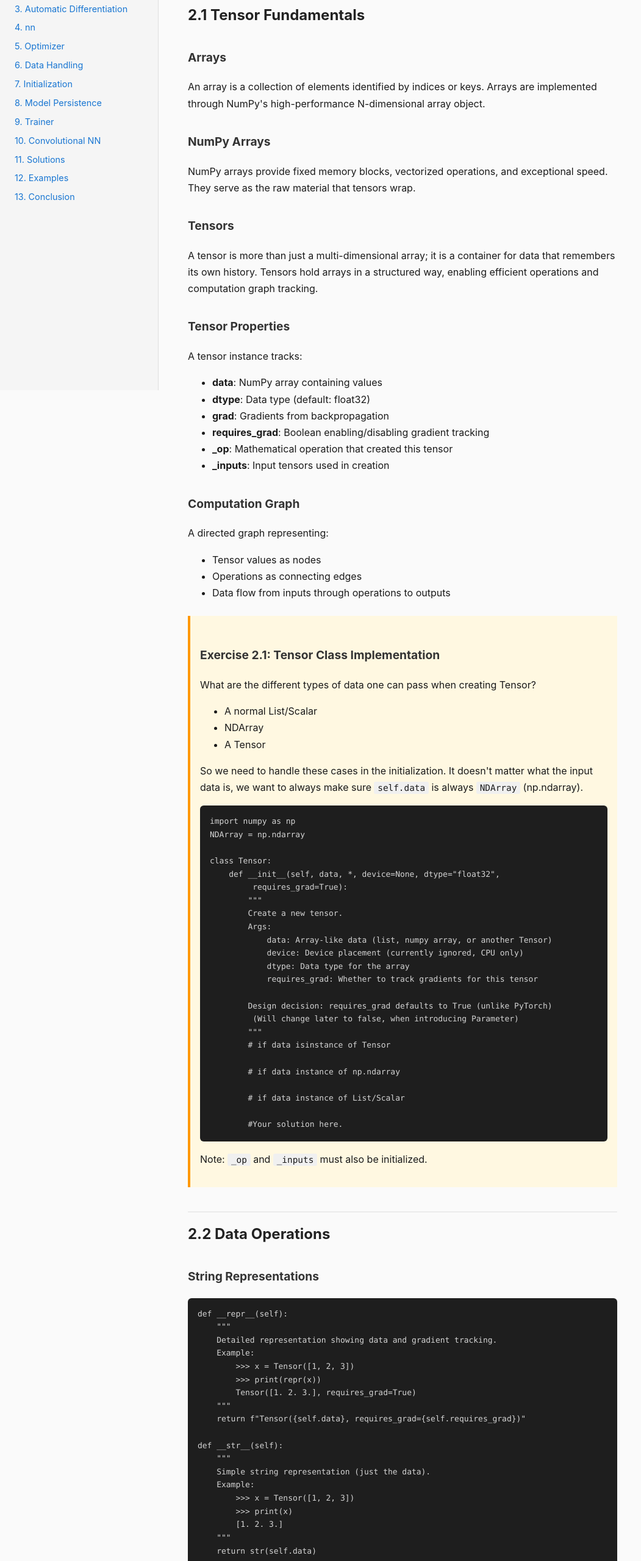
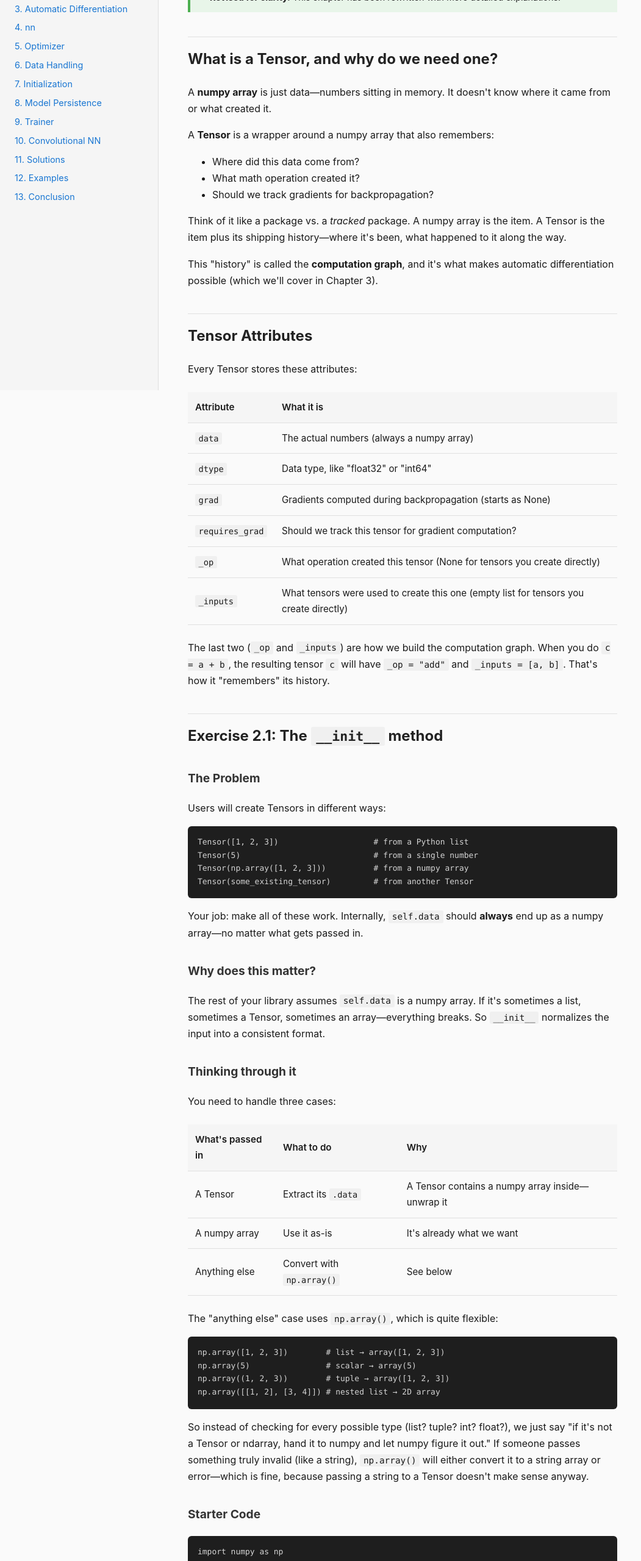
Before and after one commit to emily-flambe/deep-learning-library, a plain HTML site: page docs/public/tensor.html in a window 1280 px wide. Shown: the part 160-2720 px from the top of the page at 61% size, without its empty margins (0-1051 px from the left). Drawn offline with Linux system fonts and the light colour scheme.

Commit message:
Revise Chapter 2: Tensor for clarity
- Add beginner-friendly explanations for concepts
- Explain what isinstance() does
- Explain what @property does
- Show explicit np.array() conversion examples
- Add "revised for clarity" badge

Co-Authored-By: Claude Opus 4.5 <noreply@anthropic.com>

```diff
--- a/docs/public/tensor.html
+++ b/docs/public/tensor.html
@@ -31,136 +31,192 @@
     <main class="content">
       <h1>Chapter 2: Tensor</h1>
 
-      <h2>2.1 Tensor Fundamentals</h2>
+      <div class="revised">
+        <strong>✓ Revised for clarity.</strong> This chapter has been rewritten with more detailed explanations.
+      </div>
 
-      <h3>Arrays</h3>
-      <p>An array is a collection of elements identified by indices or keys. Arrays are implemented through NumPy's high-performance N-dimensional array object.</p>
+      <h2>What is a Tensor, and why do we need one?</h2>
 
-      <h3>NumPy Arrays</h3>
-      <p>NumPy arrays provide fixed memory blocks, vectorized operations, and exceptional speed. They serve as the raw material that tensors wrap.</p>
+      <p>A <strong>numpy array</strong> is just data—numbers sitting in memory. It doesn't know where it came from or what created it.</p>
 
-      <h3>Tensors</h3>
-      <p>A tensor is more than just a multi-dimensional array; it is a container for data that remembers its own history. Tensors hold arrays in a structured way, enabling efficient operations and computation graph tracking.</p>
-
-      <h3>Tensor Properties</h3>
-      <p>A tensor instance tracks:</p>
+      <p>A <strong>Tensor</strong> is a wrapper around a numpy array that also remembers:</p>
       <ul>
-        <li><strong>data</strong>: NumPy array containing values</li>
-        <li><strong>dtype</strong>: Data type (default: float32)</li>
-        <li><strong>grad</strong>: Gradients from backpropagation</li>
-        <li><strong>requires_grad</strong>: Boolean enabling/disabling gradient tracking</li>
-        <li><strong>_op</strong>: Mathematical operation that created this tensor</li>
-        <li><strong>_inputs</strong>: Input tensors used in creation</li>
+        <li>Where did this data come from?</li>
+        <li>What math operation created it?</li>
+        <li>Should we track gradients for backpropagation?</li>
       </ul>
 
-      <h3>Computation Graph</h3>
-      <p>A directed graph representing:</p>
-      <ul>
-        <li>Tensor values as nodes</li>
-        <li>Operations as connecting edges</li>
-        <li>Data flow from inputs through operations to outputs</li>
-      </ul>
+      <p>Think of it like a package vs. a <em>tracked</em> package. A numpy array is the item. A Tensor is the item plus its shipping history—where it's been, what happened to it along the way.</p>
 
-      <div class="exercise">
-        <h3>Exercise 2.1: Tensor Class Implementation</h3>
-        <p>What are the different types of data one can pass when creating Tensor?</p>
-        <ul>
-          <li>A normal List/Scalar</li>
-          <li>NDArray</li>
-          <li>A Tensor</li>
-        </ul>
-        <p>So we need to handle these cases in the initialization. It doesn't matter what the input data is, we want to always make sure <code>self.data</code> is always <code>NDArray</code> (np.ndarray).</p>
+      <p>This "history" is called the <strong>computation graph</strong>, and it's what makes automatic differentiation possible (which we'll cover in Chapter 3).</p>
 
-        <pre><code>import numpy as np
-NDArray = np.ndarray
+      <h2>Tensor Attributes</h2>
+
+      <p>Every Tensor stores these attributes:</p>
+
+      <table>
+        <tr><th>Attribute</th><th>What it is</th></tr>
+        <tr><td><code>data</code></td><td>The actual numbers (always a numpy array)</td></tr>
+        <tr><td><code>dtype</code></td><td>Data type, like "float32" or "int64"</td></tr>
+        <tr><td><code>grad</code></td><td>Gradients computed during backpropagation (starts as None)</td></tr>
+        <tr><td><code>requires_grad</code></td><td>Should we track this tensor for gradient computation?</td></tr>
+        <tr><td><code>_op</code></td><td>What operation created this tensor (None for tensors you create directly)</td></tr>
+        <tr><td><code>_inputs</code></td><td>What tensors were used to create this one (empty list for tensors you create directly)</td></tr>
+      </table>
+
+      <p>The last two (<code>_op</code> and <code>_inputs</code>) are how we build the computation graph. When you do <code>c = a + b</code>, the resulting tensor <code>c</code> will have <code>_op = "add"</code> and <code>_inputs = [a, b]</code>. That's how it "remembers" its history.</p>
+
+      <h2>Exercise 2.1: The <code>__init__</code> method</h2>
+
+      <h3>The Problem</h3>
+
+      <p>Users will create Tensors in different ways:</p>
+
+      <pre><code>Tensor([1, 2, 3])                    # from a Python list
+Tensor(5)                            # from a single number
+Tensor(np.array([1, 2, 3]))          # from a numpy array
+Tensor(some_existing_tensor)         # from another Tensor</code></pre>
+
+      <p>Your job: make all of these work. Internally, <code>self.data</code> should <strong>always</strong> end up as a numpy array—no matter what gets passed in.</p>
+
+      <h3>Why does this matter?</h3>
+
+      <p>The rest of your library assumes <code>self.data</code> is a numpy array. If it's sometimes a list, sometimes a Tensor, sometimes an array—everything breaks. So <code>__init__</code> normalizes the input into a consistent format.</p>
+
+      <h3>Thinking through it</h3>
+
+      <p>You need to handle three cases:</p>
+
+      <table>
+        <tr><th>What's passed in</th><th>What to do</th><th>Why</th></tr>
+        <tr><td>A Tensor</td><td>Extract its <code>.data</code></td><td>A Tensor contains a numpy array inside—unwrap it</td></tr>
+        <tr><td>A numpy array</td><td>Use it as-is</td><td>It's already what we want</td></tr>
+        <tr><td>Anything else</td><td>Convert with <code>np.array()</code></td><td>See below</td></tr>
+      </table>
+
+      <p>The "anything else" case uses <code>np.array()</code>, which is quite flexible:</p>
+      <pre><code>np.array([1, 2, 3])        # list → array([1, 2, 3])
+np.array(5)                # scalar → array(5)
+np.array((1, 2, 3))        # tuple → array([1, 2, 3])
+np.array([[1, 2], [3, 4]]) # nested list → 2D array</code></pre>
+      <p>So instead of checking for every possible type (list? tuple? int? float?), we just say "if it's not a Tensor or ndarray, hand it to numpy and let numpy figure it out." If someone passes something truly invalid (like a string), <code>np.array()</code> will either convert it to a string array or error—which is fine, because passing a string to a Tensor doesn't make sense anyway.</p>
+
+      <h3>Starter Code</h3>
+
+      <pre><code>import numpy as np
 
 class Tensor:
-    def __init__(self, data, *, device=None, dtype="float32",
-         requires_grad=True):
-        """
-        Create a new tensor.
-        Args:
-            data: Array-like data (list, numpy array, or another Tensor)
-            device: Device placement (currently ignored, CPU only)
-            dtype: Data type for the array
-            requires_grad: Whether to track gradients for this tensor
+    def __init__(self, data, *, device=None, dtype="float32", requires_grad=True):
 
-        Design decision: requires_grad defaults to True (unlike PyTorch)
-         (Will change later to false, when introducing Parameter)
-        """
-        # if data isinstance of Tensor
+        # Step 1: Normalize the input to a numpy array
+        if isinstance(data, Tensor):
+            # data is a Tensor—extract the numpy array inside it
+            data = data.data
+        elif isinstance(data, np.ndarray):
+            # data is already a numpy array—nothing to do
+            data = data
+        else:
+            # data is a list, scalar, or something else—let numpy convert it
+            data = np.array(data)
 
-        # if data instance of np.ndarray
+        # Step 2: Store it with the correct dtype
+        self.data = data.astype(dtype)
 
-        # if data instance of List/Scalar
+        # Step 3: Initialize the other attributes
+        self.requires_grad = requires_grad
+        self.grad = None              # No gradient computed yet
+        self._device = device or "cpu"
+        self._op = None               # No operation created this (it's a "leaf" tensor)
+        self._inputs = []             # No input tensors (it's a "leaf" tensor)</code></pre>
 
-        #Your solution here.</code></pre>
-
-        <p>Note: <code>_op</code> and <code>_inputs</code> must also be initialized.</p>
+      <div class="hint">
+        <strong>Understanding <code>isinstance()</code></strong><br>
+        <code>isinstance(x, SomeType)</code> returns <code>True</code> if <code>x</code> is of type <code>SomeType</code>, otherwise <code>False</code>. For example:
+        <pre><code>isinstance([1, 2, 3], list)      # True
+isinstance([1, 2, 3], np.ndarray) # False
+isinstance(np.array([1,2,3]), np.ndarray)  # True</code></pre>
       </div>
 
-      <h2>2.2 Data Operations</h2>
+      <h2>Exercise 2.2: Properties</h2>
 
-      <h3>String Representations</h3>
-      <pre><code>def __repr__(self):
-    """
-    Detailed representation showing data and gradient tracking.
-    Example:
-        >>> x = Tensor([1, 2, 3])
-        >>> print(repr(x))
-        Tensor([1. 2. 3.], requires_grad=True)
-    """
-    return f"Tensor({self.data}, requires_grad={self.requires_grad})"
+      <p>These are simple one-liners. They just expose information about the underlying numpy array.</p>
 
-def __str__(self):
-    """
-    Simple string representation (just the data).
-    Example:
-        >>> x = Tensor([1, 2, 3])
-        >>> print(x)
-        [1. 2. 3.]
-    """
-    return str(self.data)</code></pre>
-
-      <h3>Basic Properties</h3>
       <pre><code>@property
 def shape(self):
+    """Return dimensions like (3,) or (2, 4)"""
     return self.data.shape
 
 @property
-def dtype(self):
-    return self.data.dtype
-
-@property
 def ndim(self):
+    """Return number of dimensions (1 for vector, 2 for matrix, etc.)"""
     return self.data.ndim
 
 @property
 def size(self):
+    """Return total number of elements"""
     return self.data.size
 
 @property
 def device(self):
+    """Return device location (always 'cpu' for now)"""
     return self._device</code></pre>
 
-      <h3>Methods</h3>
+      <div class="hint">
+        <strong>What's <code>@property</code>?</strong><br>
+        It lets you access a method like an attribute—without parentheses. So instead of <code>t.shape()</code>, you can just write <code>t.shape</code>. It's syntactic sugar that makes the API cleaner.
+      </div>
 
-      <p><strong>numpy()</strong>: Extracts raw NumPy data, returning a copy disconnected from the computation graph.</p>
+      <h2>Exercise 2.3: <code>numpy()</code> and <code>detach()</code></h2>
 
-      <p><strong>detach()</strong>: Creates a new Tensor with identical data but <code>requires_grad=False</code>, excluding it from gradient computation during backpropagation.</p>
+      <h3>numpy()</h3>
 
-      <p>Both methods are essential for inspection and manipulation without affecting the computational graph.</p>
+      <p>Returns a plain numpy array, disconnected from the Tensor.</p>
 
-      <pre><code>def backward(self, out_grad=None):
-    # we will do this in next chapter!</code></pre>
+      <pre><code>def numpy(self):
+    """Return a copy of the data as a plain numpy array."""
+    return self.data.copy()</code></pre>
+
+      <p><strong>Why return a copy?</strong> So that modifying the returned array doesn't accidentally change the Tensor's data. They stay independent.</p>
+
+      <h3>detach()</h3>
+
+      <p>Returns a <em>new</em> Tensor with the same data, but with <code>requires_grad=False</code>.</p>
+
+      <pre><code>def detach(self):
+    """Create a new Tensor that won't track gradients."""
+    return Tensor(self.data, device=self._device, dtype=str(self.data.dtype), requires_grad=False)</code></pre>
+
+      <p><strong>Why would you use this?</strong> Sometimes you want to use a tensor's values without including it in the computation graph. For example, when logging values during training, you don't need gradients for that.</p>
+
+      <h2>String Representations</h2>
+
+      <p>Python has two ways to convert an object to a string:</p>
+
+      <pre><code>def __repr__(self):
+    """Detailed view (for debugging). Shows data and requires_grad."""
+    return f"Tensor({self.data}, requires_grad={self.requires_grad})"
+
+def __str__(self):
+    """Simple view (for printing). Just shows the data."""
+    return str(self.data)</code></pre>
+
+      <p><code>__repr__</code> is what you see when you type a variable name in the REPL. <code>__str__</code> is what <code>print()</code> uses.</p>
+
+      <h2>What's Next?</h2>
+
+      <p>Right now, our Tensor is just a fancy wrapper around a numpy array. The magic happens in Chapter 3, where we'll implement <code>backward()</code> and make it so that when you do math with Tensors, they automatically track their history for computing gradients.</p>
+
+      <pre><code>def backward(self):
+    # Coming in Chapter 3!
+    pass</code></pre>
 
       <div class="nav">
-        <a href="intro.html">← Introduction</a>
-        <a href="autograd.html">Next: Automatic Differentiation →</a>
+        <a href="intro.html">← 1. Introduction</a>
+        <a href="autograd.html">3. Automatic Differentiation →</a>
       </div>
 
       <div class="attribution">
-        <p>Original: <a href="https://zekcrates.quarto.pub/deep-learning-library/chapter1.html">zekcrates/chapter1</a></p>
+        <p>Original: <a href="https://zekcrates.quarto.pub/deep-learning-library/chapter1.html">zekcrates/chapter1</a> (revised for clarity)</p>
       </div>
     </main>
   </div>
```
